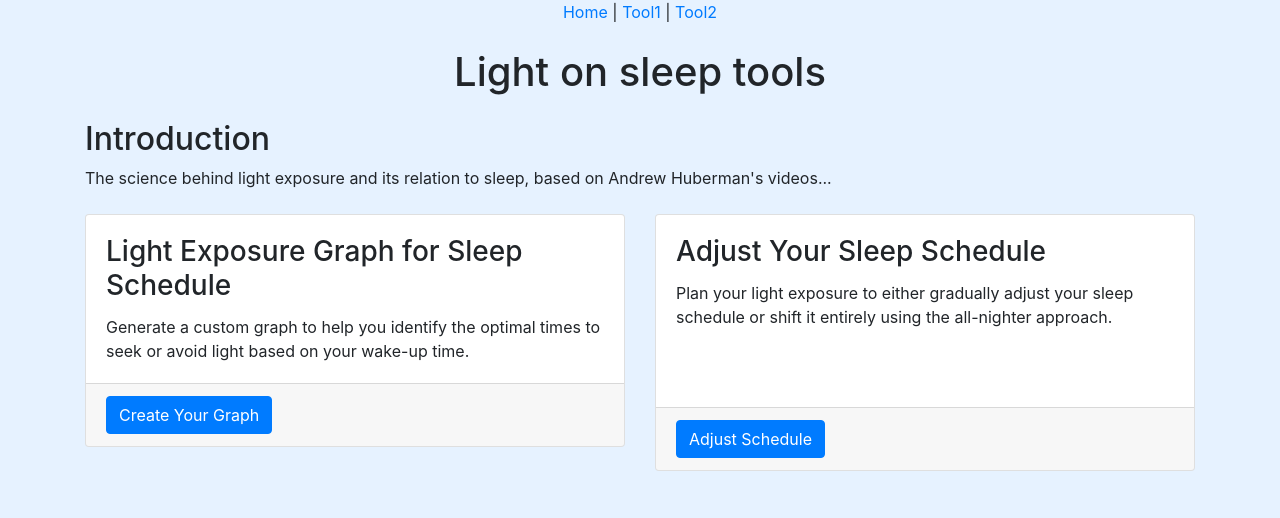
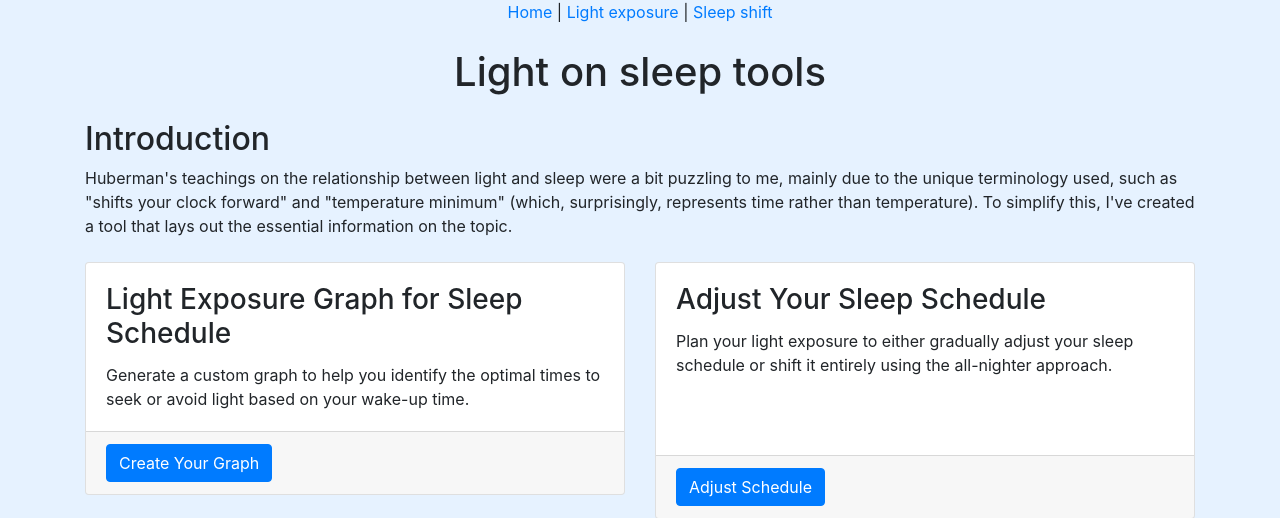
Before and after one commit to MichalKrsik1/CircadianRhythmTool, a Flask app: page / in a window 1280 px wide. Shown: the top 518 px of the page. Run offline with Flask 3, Linux system fonts and the light colour scheme; some libraries are stand-ins or nearby versions.

Commit message:
Hope it works arill

```diff
--- a/templates/base.html
+++ b/templates/base.html
@@ -62,8 +62,8 @@
     <header style="text-align: center;">
     <nav>
         <a href="{{ url_for('landing_page') }}">Home</a> |
-        <a href="{{ url_for('tool1_home') }}">Tool1</a> |
-        <a href="{{ url_for('tool2_home') }}">Tool2</a>
+        <a href="{{ url_for('tool1_home') }}">Light exposure</a> |
+        <a href="{{ url_for('tool2_home') }}">Sleep shift</a>
     </nav>
     </header>
 
--- a/templates/landing_page.html
+++ b/templates/landing_page.html
@@ -11,7 +11,7 @@
     <!-- Introduction -->
     <section>
         <h2>Introduction</h2>
-        <p>The science behind light exposure and its relation to sleep, based on Andrew Huberman's videos...</p>
+        <p>Huberman's teachings on the relationship between light and sleep were a bit puzzling to me, mainly due to the unique terminology used, such as "shifts your clock forward" and "temperature minimum" (which, surprisingly, represents time rather than temperature). To simplify this, I've created a tool that lays out the essential information on the topic.</p>
     </section>
 
     <!-- Tool Selection -->
```
